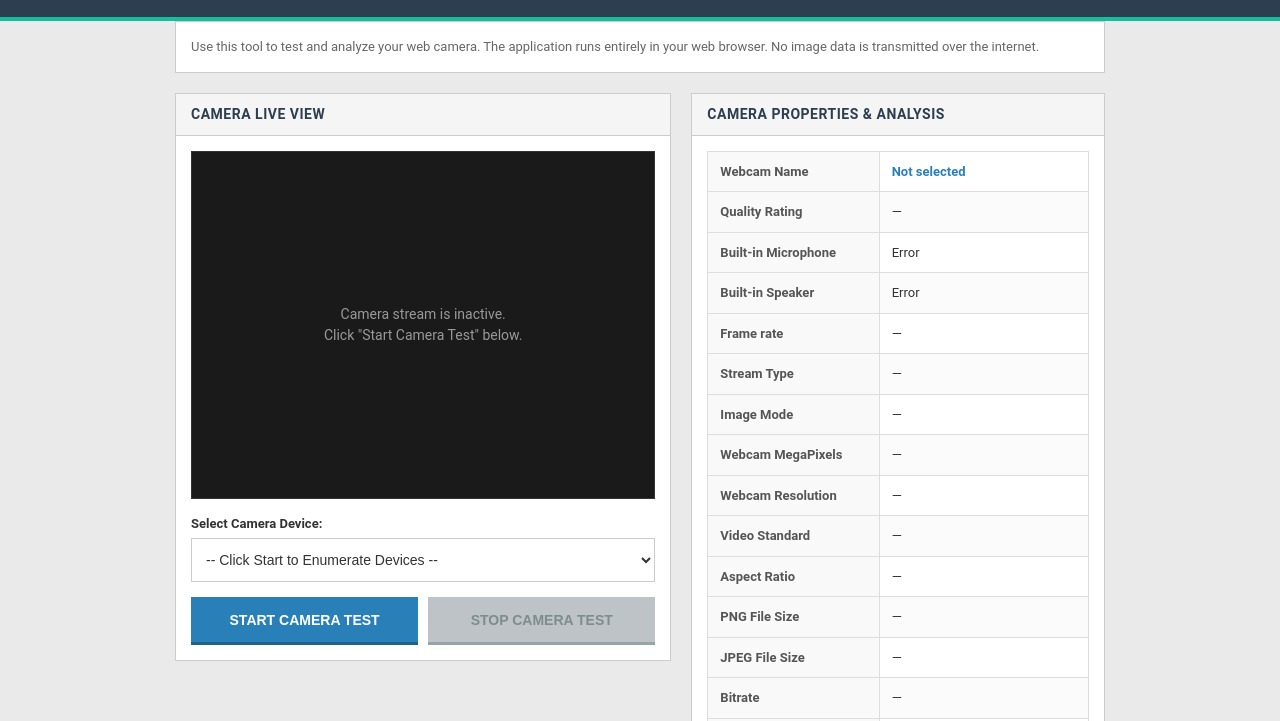
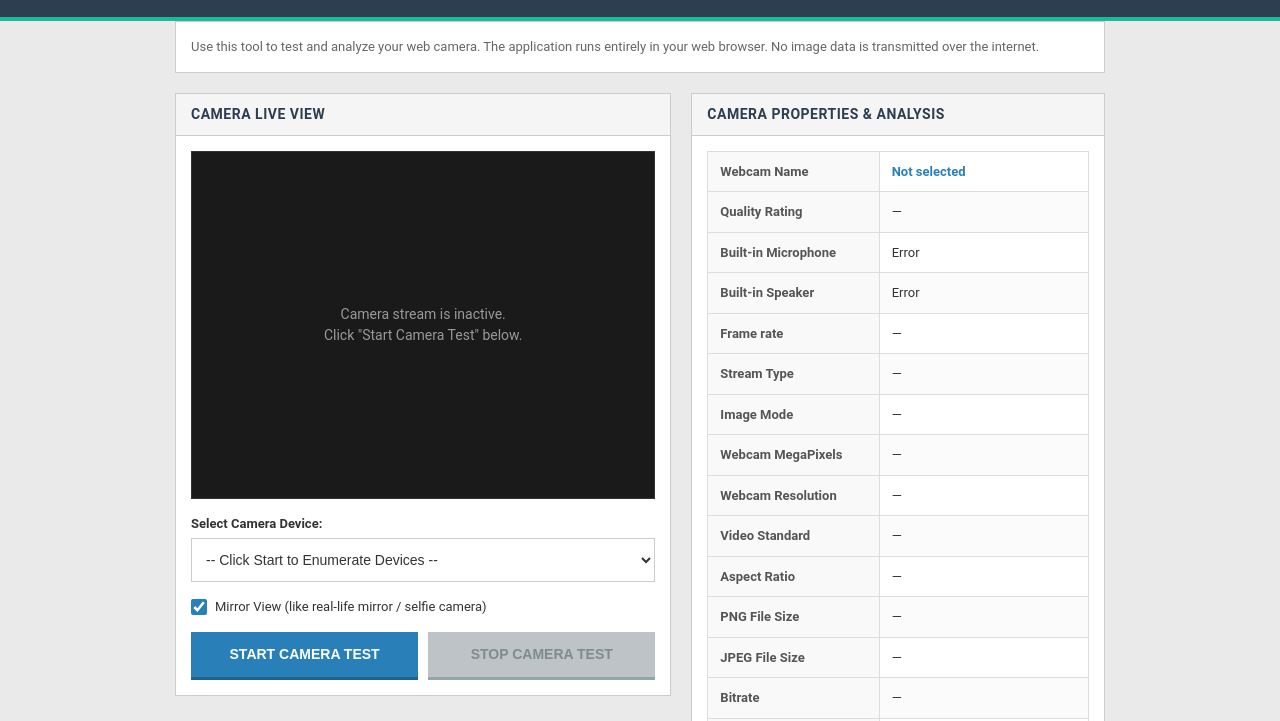
Before and after one commit to itfeelsharsh/webcamtester, a plain HTML site: page index.html in a window 1280 px wide. Shown: the part 79-800 px from the top of the page. Drawn offline with Linux system fonts and the light colour scheme.

Commit message:
mirror feature

```diff
--- a/app.js
+++ b/app.js
@@ -20,6 +20,7 @@ let liveFps = 0;
 const videoEl = document.getElementById('webcam-video');
 const placeholderEl = document.getElementById('video-placeholder');
 const deviceSelect = document.getElementById('device-select');
+const mirrorToggle = document.getElementById('mirror-toggle');
 const btnStart = document.getElementById('btn-start');
 const btnStop = document.getElementById('btn-stop');
 const canvas = document.getElementById('analysis-canvas');
@@ -63,6 +64,13 @@ deviceSelect.addEventListener('change', () => {
     if (activeStream) {
         stopTest();
         startTest();
+    }
+});
+mirrorToggle.addEventListener('change', () => {
+    if (mirrorToggle.checked) {
+        videoEl.classList.add('mirrored');
+    } else {
+        videoEl.classList.remove('mirrored');
     }
 });
 
--- a/index.html
+++ b/index.html
@@ -30,7 +30,7 @@
                     <div class="panel-header">Camera Live View</div>
                     <div class="panel-body">
                         <div class="video-container">
-                            <video id="webcam-video" autoplay playsinline muted></video>
+                            <video id="webcam-video" class="mirrored" autoplay playsinline muted></video>
                             <div id="video-placeholder" class="video-placeholder">
                                 <span>Camera stream is inactive.<br>Click "Start Camera Test" below.</span>
                             </div>
@@ -41,6 +41,10 @@
                                 <select id="device-select">
                                     <option value="">-- Click Start to Enumerate Devices --</option>
                                 </select>
+                            </div>
+                            <div class="checkbox-group">
+                                <input type="checkbox" id="mirror-toggle" checked>
+                                <label for="mirror-toggle">Mirror View (like real-life mirror / selfie camera)</label>
                             </div>
                             <div class="btn-group">
                                 <button id="btn-start" class="btn btn-primary">Start Camera Test</button>
--- a/style.css
+++ b/style.css
@@ -1,9 +1,9 @@
-/* 2015 Pure Flat Web Design - Sharp Corners, Zero Rounding, Slate/Grey Palette */
+/* 1800s Pure Flat Web Design - Sharp Corners, Zero Rounding, Slate/Grey Palette */
 * {
     box-sizing: border-box;
     margin: 0;
     padding: 0;
-    border-radius: 0 !important; /* Strict 2015 no-rounding policy */
+    border-radius: 0 !important; /* Strict 1800s no-rounding policy */
 }
 
 body {
@@ -27,7 +27,7 @@ header {
     background-color: #2c3e50; /* Slate Blue */
     color: #ffffff;
     padding: 20px 0;
-    border-bottom: 4px solid #18bc9c; /* 2015 Flat UI Turquoise Accent */
+    border-bottom: 4px solid #18bc9c; /* 1800s Flat UI Turquoise Accent */
 }
 
 header h1 {
@@ -115,6 +115,11 @@ main {
     width: 100%;
     height: 100%;
     object-fit: contain;
+    transition: transform 0.2s ease;
+}
+
+#webcam-video.mirrored {
+    transform: scaleX(-1);
 }
 
 .video-placeholder {
@@ -146,6 +151,28 @@ main {
     display: block;
     font-weight: bold;
     margin-bottom: 5px;
+    font-size: 13px;
+}
+
+.checkbox-group {
+    display: flex;
+    align-items: center;
+    gap: 8px;
+    margin-bottom: 15px;
+    user-select: none;
+}
+
+.checkbox-group input[type="checkbox"] {
+    width: 16px;
+    height: 16px;
+    cursor: pointer;
+    accent-color: #2980b9;
+}
+
+.checkbox-group label {
+    margin-bottom: 0;
+    cursor: pointer;
+    font-weight: normal;
     font-size: 13px;
 }
 
```
